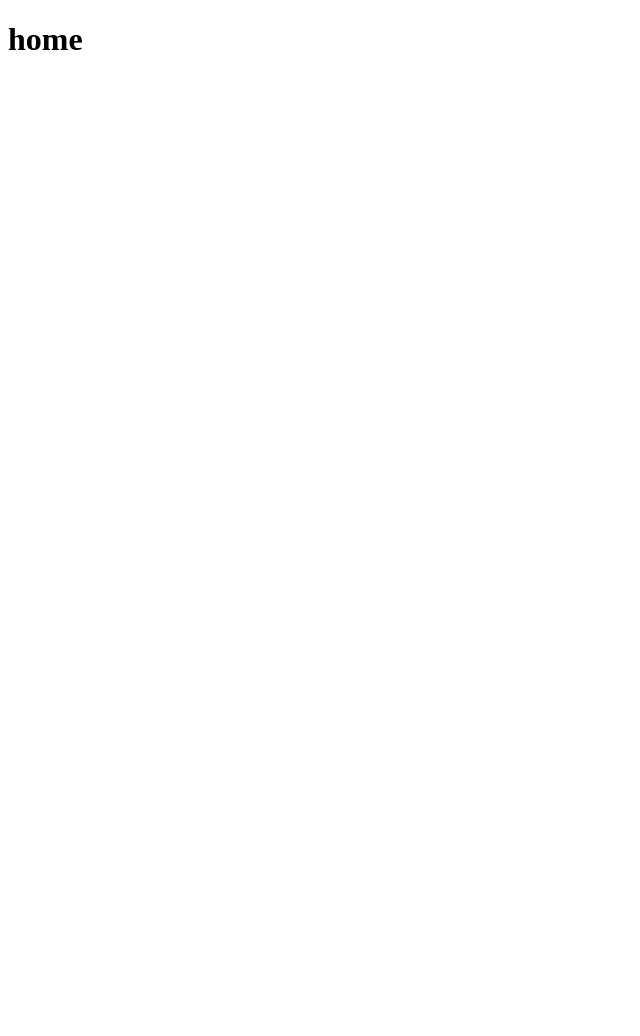
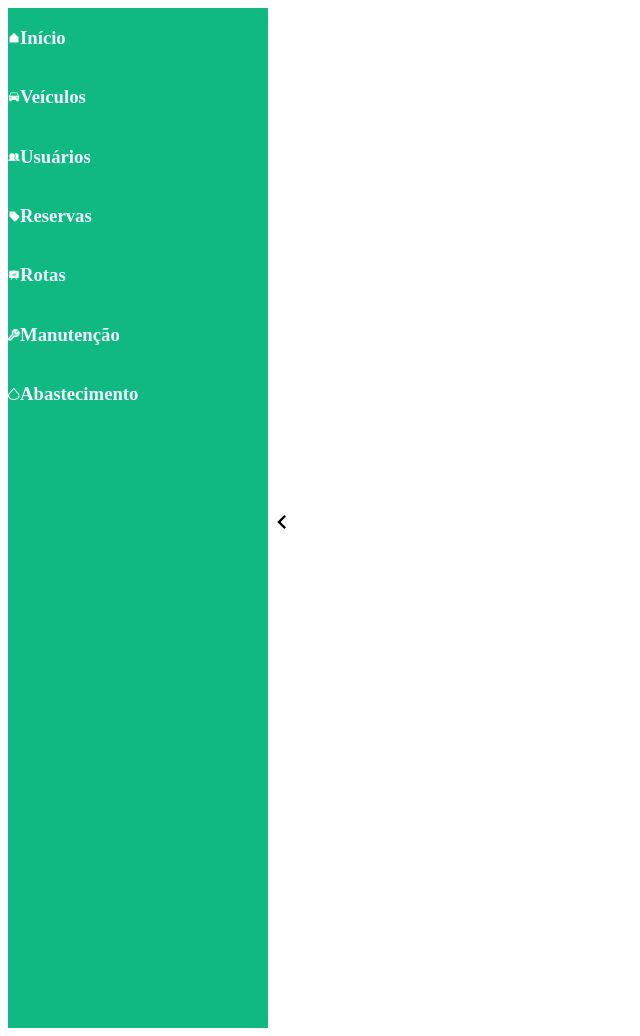
Before and after one commit to LucasGabrielqs/FleetHub, a Django app: page /dashboard/ in a window 1280 px wide. Before the commit the part shown is almost empty. Shown: the whole page, without its empty margins (0-640 px from the left). Before the commit the page ends 50 px from the top, so only its background shows below. Run offline with Django 5.2, Linux system fonts and the light colour scheme.

Commit message:
criação de alguns arquivos html, css e javascript

```diff
--- /dev/null
+++ b/dashboard/static/css/style.css
@@ -0,0 +1,35 @@
+body{
+    background-color: rgb(255, 255, 255);
+}
+#sidebar{
+    display: flex;
+}
+#img_sidebar-expansive{/*define a largura e altura do icone de expandir o menu*/
+    width: 28px;
+    height: 28px;
+    margin-top: 30%;
+}
+#div-img_sidebar-expansive{/*define a largura e altura da div do icone de expandir o menu*/
+    width: 28px;
+    height: auto;
+    display: flex;
+    align-items: center;
+}
+#sidebar-expansive{
+    background-color: rgba(16, 185, 129, 1);
+    width: 260px;
+    height: 1020px;
+}
+#sidebar-expansive a{/*Remove a linha abaixo do texto*/
+    text-decoration: none;
+    display: flex;
+    align-items: center;
+
+}
+#sidebar-expansive img{
+    width: 12px;
+    height: 12px;
+}
+#sidebar-expansive h3{/*Define as cores do texto*/
+    color: aliceblue;
+}
--- /dev/null
+++ b/dashboard/static/js/script.js
@@ -0,0 +1,47 @@
+const menu = document.getElementById('sidebar-expansive');
+const div = document.getElementById('div-img_sidebar-expansive');
+const img_expand = document.getElementById('img_sidebar-expansive');
+const icon_expand = document.getElementsByClassName('icon');
+const texto1 = document.getElementById('text-init');
+const texto2 = document.getElementById('text-veicles');
+const texto3 = document.getElementById('text-users');
+const texto4 = document.getElementById('text-reservations');
+const texto5 = document.getElementById('text-routes');
+const texto6 = document.getElementById('text-maintenance');
+const texto7 = document.getElementById('text-supply');
+
+div.addEventListener('click', () =>{
+    if (texto1.innerText){
+        menu.style.width = '40px';
+        img_expand.style.rotate = '180deg';
+
+        texto1.innerText = '';
+        texto2.innerText = '';
+        texto3.innerText = '';
+        texto4.innerText = '';
+        texto5.innerText = '';
+        texto6.innerText = '';
+        texto7.innerText = '';
+
+        for (let icon of icon_expand) {
+            icon.style.width = '24px'; // Ajuste de largura dos ícones
+            icon.style.height = '24px';
+        }
+    }
+    else{
+        menu.style.transition = '500ms';
+        img_expand.style.rotate = '0deg';
+        menu.style.width = '260px';
+        texto1.innerText = 'Início';
+        texto2.innerText = 'Veículos';
+        texto3.innerText = 'Usuários';
+        texto4.innerText = 'Reservas';
+        texto5.innerText = 'Rotas';
+        texto6.innerText = 'Manutenção';
+        texto7.innerText = 'Abastecimento';
+        for (let icon of icon_expand) {
+            icon.style.width = '12px'; // Ajuste de largura dos ícones
+            icon.style.height = '12px';
+        }
+    }
+})
--- a/dashboard/templates/dashboard/index.html
+++ b/dashboard/templates/dashboard/index.html
@@ -1,11 +1,27 @@
+{% load static %}
 <!DOCTYPE html>
 <html lang="en">
 <head>
     <meta charset="UTF-8">
     <meta name="viewport" content="width=device-width, initial-scale=1.0">
     <title>Fleet Hub</title>
+    <link rel="stylesheet" href="{% static 'css/style.css'%}">
 </head>
 <body>
-    <h1>home</h1>
+    <aside id="sidebar">
+            <div>
+                <div id="sidebar-expansive">
+                    <a href="#"><img class="icon" src="{% static 'img/icons/house-simple-fill.png' %}" alt=""><h3 id="text-init">Início</h3></a>
+                    <a href=""><img class="icon" src="{% static 'img/icons/car-fill.png' %}" alt=""><h3 id="text-veicles">Veículos</h3></a>
+                    <a href=""><img class="icon" src="{% static 'img/icons/users-fill.png' %}" alt=""><h3 id="text-users">Usuários</h3></a>
+                    <a href=""><img class="icon" src="{% static 'img/icons/tag-fill.png' %}" alt=""><h3 id="text-reservations">Reservas</h3></a>
+                    <a href=""><img class="icon" src="{% static 'img/icons/presentation-chart-fill.png' %}" alt=""><h3 id="text-routes">Rotas</h3></a>
+                    <a href=""><img class="icon" src="{% static 'img/icons/Vector.png' %}" alt=""><h3 id="text-maintenance">Manutenção</h3></a>
+                    <a href=""><img class="icon" src="{% static 'img/icons/🦆 icon _drop_.png' %}" alt=""><h3 id="text-supply">Abastecimento</h3></a>
+                </div>
+            </div>
+            <div id="div-img_sidebar-expansive"><img id="img_sidebar-expansive" src="{% static 'img/icons/chevron_left.png' %}" alt=""></div>
+    </aside>
 </body>
+<script src="{% static 'js/script.js' %}"></script>
 </html>
```
Also changed, not shown: dashboard/static/img/icons/Vector.png (added), dashboard/static/img/icons/car-fill.png (added), dashboard/static/img/icons/chevron_left.png (added), dashboard/static/img/icons/house-simple-fill.png (added), dashboard/static/img/icons/presentation-chart-fill.png (added), dashboard/static/img/icons/tag-fill.png (added), dashboard/static/img/icons/users-fill.png (added), dashboard/static/img/icons/🦆 icon _drop_.png (added).
